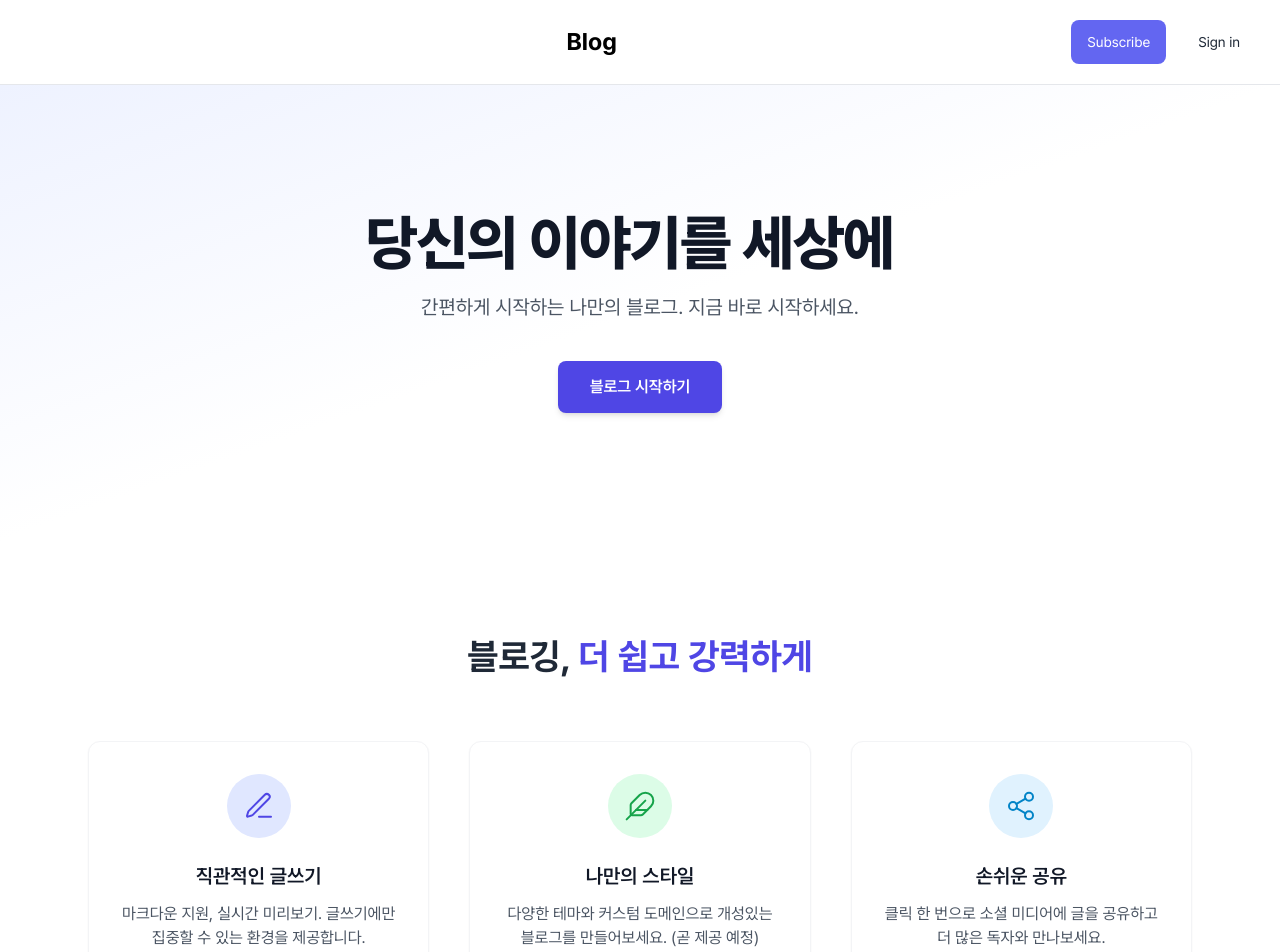
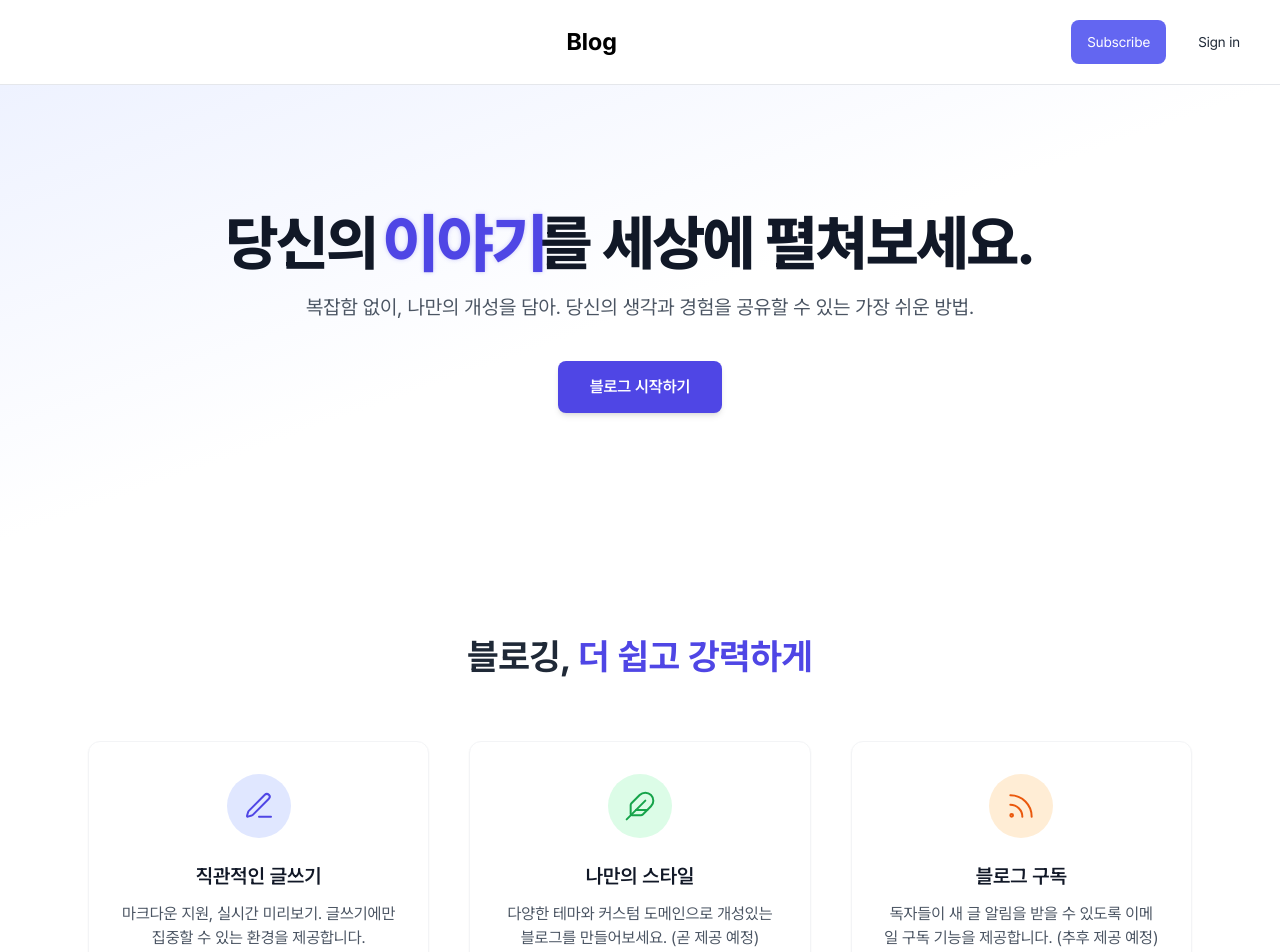
Before and after one commit to seung7642/contentria, a Next.js app in the folder frontend/: page / in a window 1280 px wide. Shown: the top 952 px of the page. Built offline with nearby package versions, Linux system fonts and the light colour scheme.

Commit message:
style: 홈 화면 디자인

```diff
--- a/frontend/src/app/(home)/page.tsx
+++ b/frontend/src/app/(home)/page.tsx
@@ -1,7 +1,8 @@
 'use client'; // 클라이언트 컴포넌트로 전환
 
 import Link from 'next/link';
-import { Feather, Edit3, Share2 } from 'lucide-react';
+// Rss 아이콘 추가, Share2 제거
+import { Feather, Edit3, Rss } from 'lucide-react';
 import { TypeAnimation } from 'react-type-animation'; // 라이브러리 import
 import { memo } from 'react'; // memo import
 
@@ -18,42 +19,27 @@ export default function HomePage() {
           <h1 className="mb-5 whitespace-nowrap text-4xl font-extrabold tracking-tight text-gray-900 md:text-6xl">
             <MemoizedTypeAnimation
               sequence={[
-                // 첫 번째 문구 타이핑
-                '당신의 이야기를 세상에 펼쳐보세요.',
-                1500, // 1.5초 대기
-                // 첫 번째 문구 지우고 두 번째 문구 타이핑 (속도 약간 느리게)
-                () => document.querySelector('.type-animation-cursor')?.remove(), // 커서 깜빡임 방지용 임시 제거
-                '', // 내용 지우기 (빠르게 지워짐)
-                '쉽고 빠르게 시작할 수 있습니다.',
-                1500, // 1.5초 대기
-                // 두 번째 문구 지우고 첫 번째 문구 다시 타이핑 (이번엔 스타일 적용)
-                () => document.querySelector('.type-animation-cursor')?.remove(), // 커서 깜빡임 방지용 임시 제거
-                '', // 내용 지우기
-                '당신의 이야기를 세상에 펼쳐보세요.', // 스타일 없이 먼저 타이핑 완료
+                1000, // 1. 초기 1초 대기
+                '당신의 이야기를 세상에 펼쳐보세요.', // 2. 스타일 없이 문구 타이핑
                 (element) => {
-                  // 타이핑 완료 후 콜백 실행: "이야기" 부분 스타일 적용
+                  // 3. 타이핑 완료 후 콜백 실행: "이야기" 부분에 애니메이션 클래스 적용
                   if (element) {
+                    // "이야기"를 감싸고 애니메이션 클래스 추가, text-indigo-600 제거
                     element.innerHTML =
-                      '당신의 <span class="text-indigo-600">이야기</span>를 세상에 펼쳐보세요.';
-                    // 커서를 다시 생성 (라이브러리가 자동으로 관리해주기도 함)
-                    const cursor = document.createElement('span');
-                    cursor.className = 'type-animation-cursor';
-                    cursor.innerHTML = '|'; // 또는 다른 커서 모양
-                    // element.appendChild(cursor); // 필요시 커서 수동 추가
+                      '당신의 <span class="animate-pulse-indigo">이야기</span>를 세상에 펼쳐보세요.';
                   }
                 },
-                5000, // 마지막 문구를 5초간 보여줌
+                5000, // 4. 애니메이션 적용된 최종 문구를 5초간 보여줌 (애니메이션 시간 포함)
               ]}
               wrapper="span"
               cursor={true}
               repeat={0} // 반복 안 함
-              speed={60} // 타이핑 속도 약간 느리게 (기존 50 -> 60)
-              deletionSpeed={80} // 지우는 속도
+              speed={300} // 타이핑 속도 (이전과 동일)
               className="inline-block" // 스타일 적용 및 레이아웃 안정성 위해
             />
           </h1>
           <p className="mb-10 text-lg text-gray-600 md:text-xl">
-            간편하게 시작하는 나만의 블로그. 지금 바로 시작하세요.
+            복잡함 없이, 나만의 개성을 담아. 당신의 생각과 경험을 공유할 수 있는 가장 쉬운 방법.
           </p>
           <div className="flex flex-col items-center justify-center gap-4 sm:flex-row">
             <Link
@@ -93,14 +79,14 @@ export default function HomePage() {
                 다양한 테마와 커스텀 도메인으로 개성있는 블로그를 만들어보세요. (곧 제공 예정)
               </p>
             </div>
-            {/* Feature 3: Easy Sharing */}
+            {/* Feature 3: Blog Subscription */}
             <div className="transform rounded-xl border border-gray-100 bg-white p-8 text-center shadow-sm transition duration-300 hover:-translate-y-1 hover:shadow-lg">
-              <div className="mb-6 inline-flex h-16 w-16 items-center justify-center rounded-full bg-sky-100 text-sky-600">
-                <Share2 size={32} strokeWidth={1.5} />
+              <div className="mb-6 inline-flex h-16 w-16 items-center justify-center rounded-full bg-orange-100 text-orange-600">
+                <Rss size={32} strokeWidth={1.5} />
               </div>
-              <h3 className="mb-3 text-xl font-semibold text-gray-900">손쉬운 공유</h3>
+              <h3 className="mb-3 text-xl font-semibold text-gray-900">블로그 구독</h3>
               <p className="text-gray-600">
-                클릭 한 번으로 소셜 미디어에 글을 공유하고 더 많은 독자와 만나보세요.
+                독자들이 새 글 알림을 받을 수 있도록 이메일 구독 기능을 제공합니다. (추후 제공 예정)
               </p>
             </div>
           </div>
--- a/frontend/src/app/globals.css
+++ b/frontend/src/app/globals.css
@@ -31,3 +31,32 @@ body {
     text-wrap: balance;
   }
 }
+
+/* "이야기" 텍스트 펄스 애니메이션 Keyframes */
+@keyframes pulse-indigo {
+  0% {
+    transform: scale(1); /* 기본 크기 */
+    /* 시작 색상 (기본 텍스트 색상과 유사하게) - 필요시 조정 */
+    color: #1f2937; /* 예: text-gray-800 */
+    opacity: 0.8;
+  }
+  50% {
+    transform: scale(1.15); /* 약간 확대 */
+    color: #4f46e5; /* 최종 Indigo 색상 (text-indigo-600) */
+    opacity: 1;
+    text-shadow: 0 0 8px rgba(79, 70, 229, 0.5); /* 약간의 네온 효과 */
+  }
+  100% {
+    transform: scale(1); /* 원래 크기로 복귀 */
+    color: #4f46e5; /* 최종 Indigo 색상 유지 */
+    opacity: 1;
+    text-shadow: none; /* 네온 효과 제거 */
+  }
+}
+
+/* 애니메이션을 적용할 클래스 */
+.animate-pulse-indigo {
+  display: inline-block; /* transform 적용을 위해 */
+  /* 애니메이션 적용: 이름, 지속시간, 타이밍함수, 종료상태 */
+  animation: pulse-indigo 0.7s ease-out forwards;
+}
```
